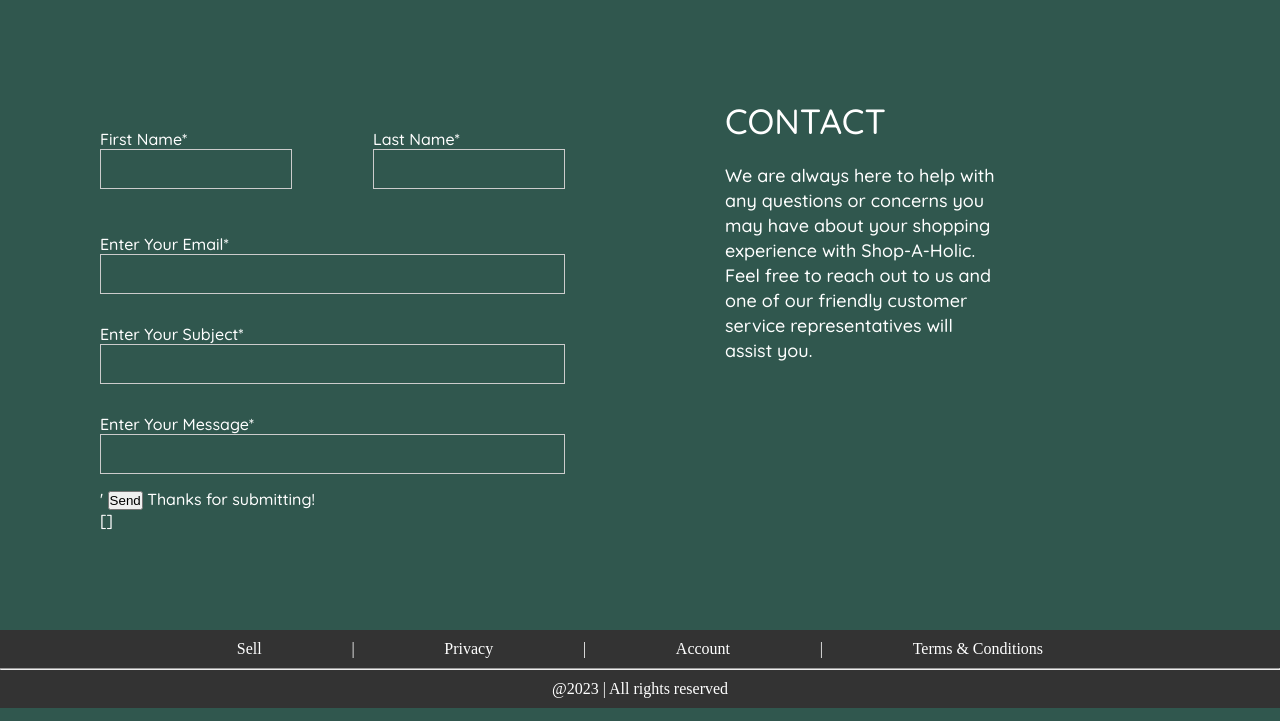
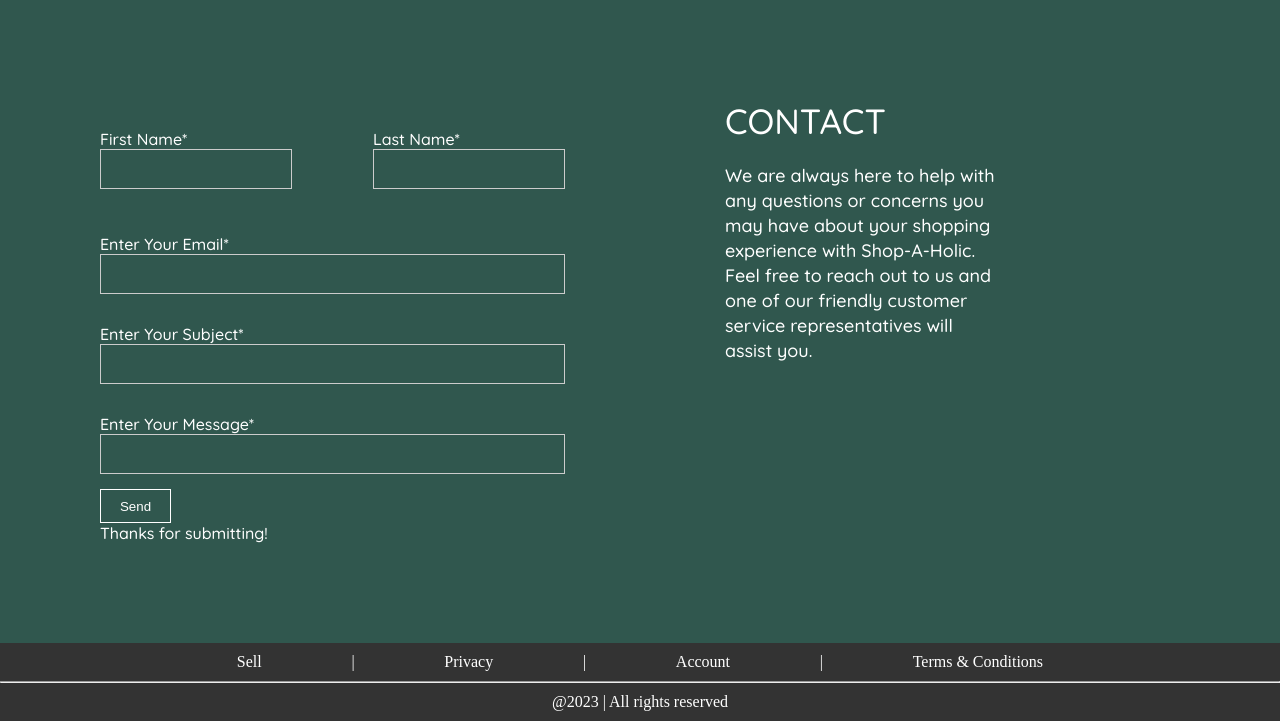
Before and after one commit to NanoTcodes/Shopping-Website, a Flask app: page /home in a window 1280 px wide. Shown: the part 2257-2978 px from the top of the page. Run offline with Flask 3, Linux system fonts and the light colour scheme; some libraries are stand-ins or nearby versions.

Commit message:
working on home page

```diff
--- a/app.py
+++ b/app.py
@@ -15,7 +15,7 @@ app.config['UPLOAD_FOLDER'] = UPLOAD_FOLDER
 conn=mysql.connector.connect(
     host='localhost',
     user='root',
-    password='Shaurya3477',
+    password='riddhi@2108',
     database="WEBSITE"
 )
 
--- a/static/style/home.css
+++ b/static/style/home.css
@@ -45,6 +45,10 @@
     user-select: none;
     -webkit-user-select: none;
     touch-action: manipulation;
+  }
+   a{
+    text-decoration: none;
+    color: white;
   }
 
   .button-57 span:first-child {
@@ -216,6 +220,15 @@
   padding-right: 40%;
 }
 
+.cu_send_button {
+  width: 71px;
+  margin: auto;
+  height: 34px;
+  color: #fff;
+  background-color: #30574E;
+  border: 1px solid white;
+}
+
 .trans{
   background-color: transparent;
   border: 1px solid #ccc;
--- a/templates/home.html
+++ b/templates/home.html
@@ -10,78 +10,10 @@
         <h2 class="text" id="text1">Fashion, Beauty, Home – All in One Place</h2><br>
         <h2 class="text" id="text2">Explore Our New and Latest Collection</h2>
         <!-- HTML !-->
-        <button class="button-57" role="button"><span class="text">EXPLORE</span><span>SHOP NOW</span></button>
+        <button class="button-57" role="button"><span class="text">EXPLORE</span><span><a href="/products">SHOP NOW</a></span></button>
 
 
     </div>
-</div>
- <!-- <div class="DEALS">
-    <div class="text">
-
-        Now Or Never Deals
-    </div>
-    <div class="fashiondeals">
-        <div class="fashiondeal">
-            <img src="../static/images/watch.jpg" style="height: 300px; " alt="">
-            <div class="fashiondealtext">
-                <div class="fashiondealname">
-                    <h2>Watches</h2>
-                </div>
-                <div class="fashionper">50% OFF</div>
-            </div>
-        </div>
-        <div class="fashiondeal">
-            <img src="../static/images/cosmetics.jpg" style="height: 300px; " alt="">
-            <div class="fashiondealtext">
-                <div class="fashiondealname">
-                    <h2>Cosmetics</h2>
-                </div>
-                <div class="fashionper">50% OFF</div>
-            </div>
-        </div>
-
-        <div class="fashiondeal">
-            <img src="../static/images/footwear.webp" style="height: 300px; " alt="">
-            <div class="fashiondealtext">
-                <div class="fashiondealname">
-                    <h2>Footwear</h2>
-                </div>
-                <div class="fashionper">50% OFF</div>
-            </div>
-
-        </div>
-        <div class="fashiondeal">
-            <img src="../static/images/watch.jpg" style="height: 300px; " alt="">
-            <div class="fashiondealtext">
-                <div class="fashiondealname">
-                    <h2>Watches</h2>
-                </div>
-                <div class="fashionper">50% OFF</div>
-            </div>
-
-        </div>
-        <div class="fashiondeal">
-            <img src="../static/images/watch.jpg" style="height: 300px; " alt="">
-            <div class="fashiondealtext">
-                <div class="fashiondealname">
-                    <h2>Watches</h2>
-                </div>
-                <div class="fashionper">50% OFF</div>
-            </div>
-
-        </div>
-        <div class="fashiondeal">
-            <img src="../static/images/watch.jpg" style="height: 300px; " alt="">
-            <div class="fashiondealtext">
-                <div class="fashiondealname">
-                    <h2>Watches</h2>
-                </div>
-                <div class="fashionper">50% OFF</div>
-            </div>
-
-        </div>
-
-    </div> -->
 </div>
 
 <section class="product-category">
@@ -180,13 +112,13 @@
                 <label for="message">Enter Your Message*</label>
                 <input type="text" id="message" class="trans" name="message" required>
             </div>
-            <div class="cu_send">'
+            <div class="cu_send">
 
-                <button>Send</button>
+                <button class="cu_send_button">Send</button><br>
                 <span>Thanks for submitting!</span>
             </div>
         </form>
-        <p>{{ get_flashed_messages() }}</p>
+        <!-- <p>{{ get_flashed_messages() }}</p> -->
     </div>
     <div class="column_cu column2">
         <div class="heading">CONTACT</div>
```
